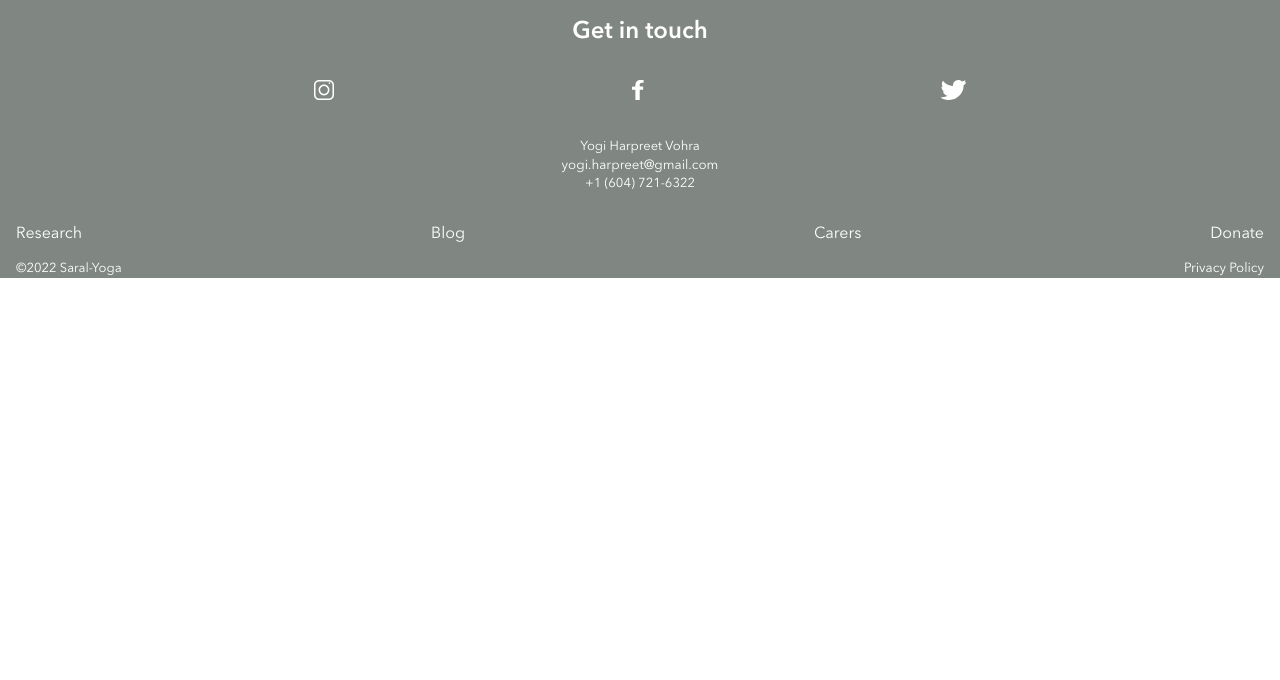
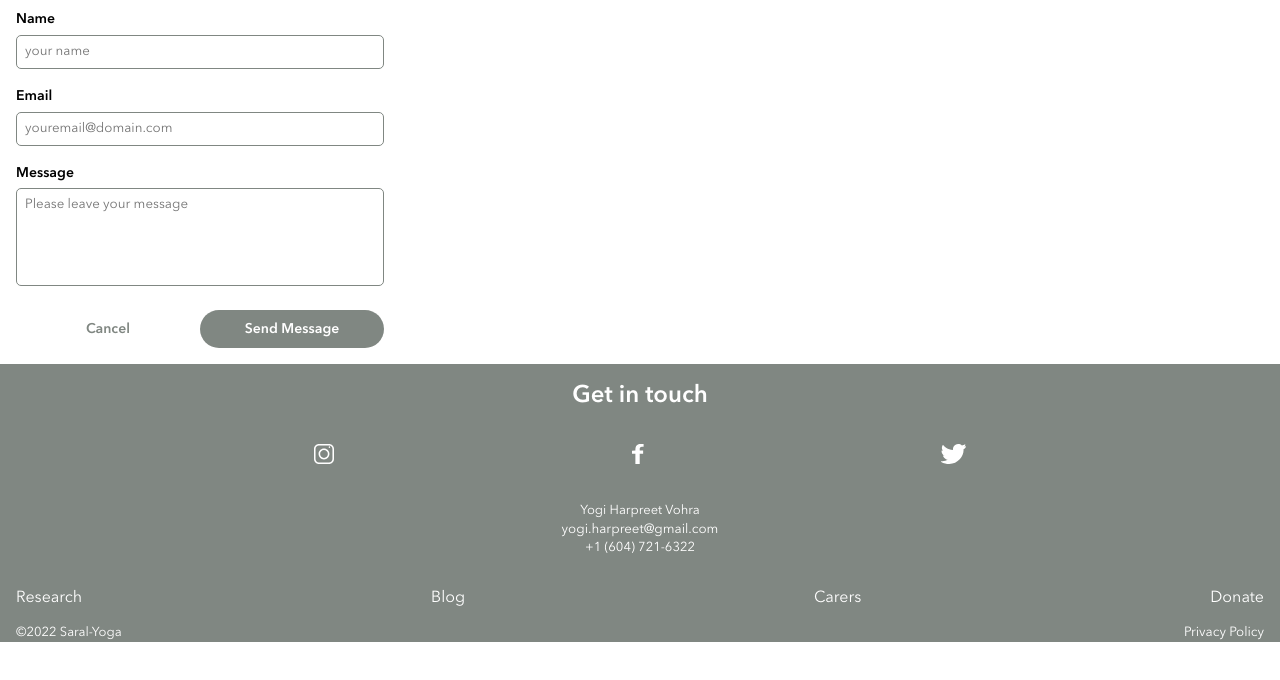
Before and after one commit to theconfusedindian/bs-capstone-saral-yoga, a React (Create React App) app: page /contact in a window 1280 px wide. Shown: the top 680 px of the page. Built offline with nearby package versions, Linux system fonts and the light colour scheme.

Commit message:
create form with basic content

```diff
--- a/src/App.js
+++ b/src/App.js
@@ -1,7 +1,17 @@
-import { BrowserRouter, Router, Routes, Navigate } from "react-router-dom";
+import {
+  BrowserRouter,
+  Router,
+  Routes,
+  Navigate,
+  Route,
+} from "react-router-dom";
+
+// Import of Pages
+import Home from "./Pages/Home/Home";
 
 // Import of components
 import About from "./components/About/About";
+import Contact from "./components/Contact-Form/Contact";
 import Footer from "./components/Footer/Footer";
 
 // Import of styling
@@ -10,8 +20,14 @@ import "./App.scss";
 function App() {
   return (
     <div className="App">
-      <About />
-      <Footer />
+      <BrowserRouter>
+        <Routes>
+          <Route path="/" element={<Home />} />
+          <Route path="/about" element={<About />} />
+          <Route path="/contact" element={<Contact />} />
+        </Routes>
+        <Footer />
+      </BrowserRouter>
     </div>
   );
 }
--- /dev/null
+++ b/src/Pages/Home/Home.jsx
@@ -0,0 +1,5 @@
+import "./Home.scss";
+
+export default function Home() {
+  return <img src="../../assets/images/saral-yoga.jpg" alt="logo-image" />;
+}
--- a/src/components/Contact-Form/Contact.jsx
+++ b/src/components/Contact-Form/Contact.jsx
@@ -0,0 +1,74 @@
+import { useNavigate } from "react-router-dom";
+
+import "./Contact.scss";
+
+export default function Contact() {
+  const Nav = useNavigate();
+  // Cancel button func
+  const CancelButton = (e) => {
+    e.preventDefault();
+    Nav("/");
+  };
+
+  //   // Message sent function
+  //   const handleOnSubmit = function (e) {
+  //     e.preventDefault();
+  //     if (!e.target.videoTitle.value || !e.target.videoDesc.value) {
+  //       alert("Message has been recorded");
+  //     } else {
+  //       const newMessage = {
+  //         Nam: e.target.name.value,
+  //         description: e.target.videoDesc.value,
+  //       };
+  //       axios.post(`${API_URL}`, newVideoInfo).then(() => {
+  //         alert("Your video has been submitted");
+  //         Nav("/");
+  //       });
+  //     }
+  //   };
+
+  return (
+    <form className="contact">
+      <div className="contact__item">
+        <label className="contact__item--label" htmlFor="Name">
+          <h3>Name</h3>
+        </label>
+        <input
+          className="contact__item--input"
+          type="text"
+          placeholder="your name"
+        />
+      </div>
+      <div className="contact__item">
+        <label className="contact__item--label" htmlFor="Email">
+          <h3>Email</h3>
+        </label>
+        <input
+          className="contact__item--input"
+          type="email"
+          placeholder="youremail@domain.com"
+        />
+      </div>
+      <div className="contact__item">
+        <label className="contact__item--label" htmlFor="Message">
+          <h3> Message</h3>
+        </label>
+        <textarea
+          className="contact__item--t-area"
+          name="message"
+          placeholder="Please leave your message"
+          cols="30"
+          rows="5"
+        ></textarea>
+      </div>
+      <div className="contact__button">
+        <button className="contact__button--cancel" onClick={CancelButton}>
+          <h3>Cancel</h3>
+        </button>
+        <button className="contact__button--submit">
+          <h3>Send Message</h3>
+        </button>
+      </div>
+    </form>
+  );
+}
--- a/src/components/Contact-Form/Contact.scss
+++ b/src/components/Contact-Form/Contact.scss
@@ -1,2 +1,52 @@
 @use "../../styles/partials/variables" as *;
 @use "../../styles/partials/mixins" as *;
+
+.contact {
+  display: flex;
+  flex-direction: column;
+  max-width: 25rem;
+
+  &__item {
+    display: flex;
+    flex-direction: column;
+    padding: 0.5rem 1rem;
+    justify-content: flex-start;
+    &--label {
+      display: flex;
+      align-items: flex-start;
+      padding-bottom: 0.3rem;
+    }
+    &--input,
+    &--t-area {
+      border: 1px solid $battleship-grey;
+      border-radius: 5px;
+      outline: none;
+      resize: none;
+      padding: 0.5rem;
+      ::placeholder {
+        color: $battleship-grey;
+      }
+    }
+    &--input {
+      height: 2rem;
+      padding: 0 0.5rem;
+    }
+  }
+  &__button {
+    display: flex;
+    justify-content: space-between;
+    padding: 1rem;
+    &--submit {
+      width: 50%;
+      border-radius: 1.5625rem;
+      padding: 0.5rem;
+    }
+    &--cancel {
+      background-color: $white;
+      color: $battleship-grey;
+      width: 50%;
+      border-radius: 1.5625rem;
+      padding: 0.5rem;
+    }
+  }
+}
```
Also changed, not shown: src/Pages/Home/Home.scss (added).
